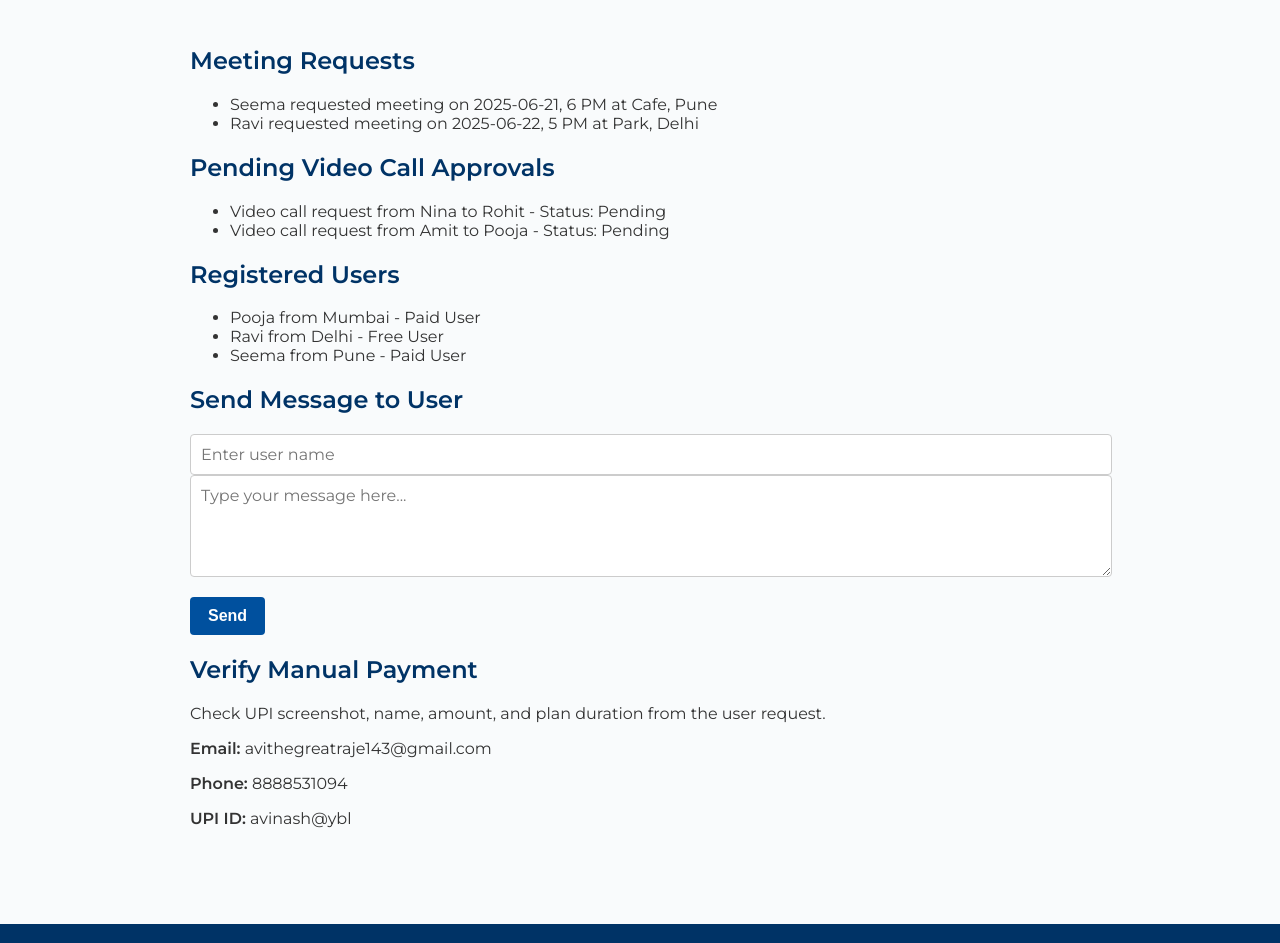
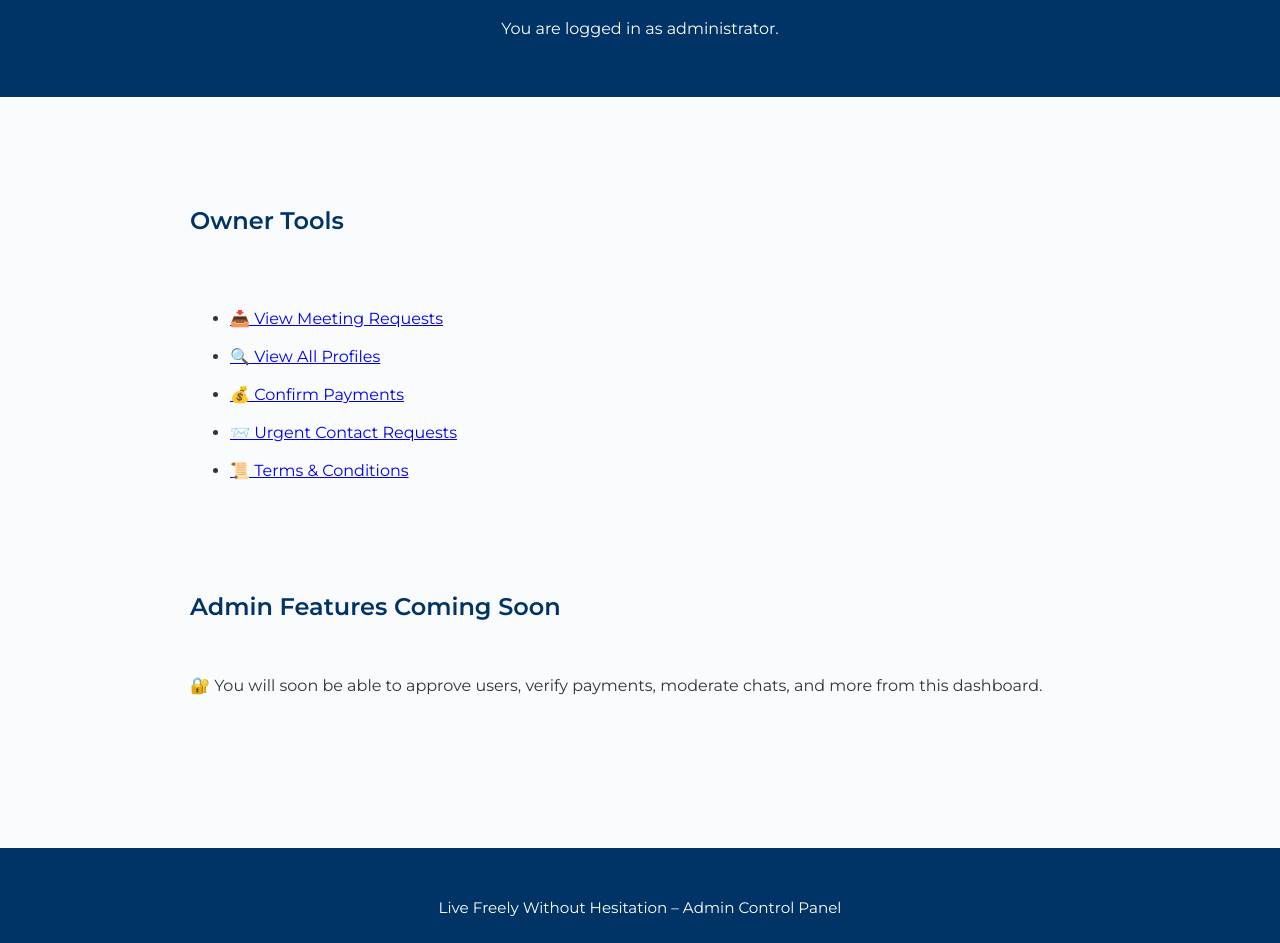
Before and after one commit to Avithegreatraje/live-freely-website, a plain HTML site: page admin_dashboard.html in a window 1280 px wide. Shown: the part 193-1136 px from the top of the page. Drawn offline with Linux system fonts and the light colour scheme.

Commit message:
Update admin_dashboard.html

```diff
--- a/admin_dashboard.html
+++ b/admin_dashboard.html
@@ -3,124 +3,63 @@
 <head>
   <meta charset="UTF-8" />
   <meta name="viewport" content="width=device-width, initial-scale=1.0" />
-  <title>Admin Panel - Live Freely Without Hesitation</title>
+  <title>Admin Dashboard - Live Freely Without Hesitation</title>
+
   <link rel="icon" href="https://i.imgur.com/VyZQYtp.png" type="image/png" />
   <link rel="stylesheet" href="styles.css" />
-  <link rel="preconnect" href="https://fonts.googleapis.com" />
-  <link rel="preconnect" href="https://fonts.gstatic.com" crossorigin />
   <link href="https://fonts.googleapis.com/css2?family=Montserrat:wght@400;600&display=swap" rel="stylesheet" />
 
-  <!-- Google Verification -->
+  <!-- Google Site Verification -->
   <meta name="google-site-verification" content="sYRsRWsq1T6gsl6WwZyCF6nWExC-oc9bu84mUo2ksc0" />
 
-  <!-- SEO Meta Tags -->
-  <meta name="description" content="Admin dashboard to manage Live Freely Without Hesitation - a matchmaking platform for singles and single parents." />
-  <meta name="keywords" content="admin, matchmaking, owner dashboard, profile moderation, meeting requests" />
+  <!-- SEO -->
+  <meta name="description" content="Admin dashboard for managing user activities, meetings, and approvals on Live Freely Without Hesitation." />
+  <meta name="keywords" content="admin dashboard, owner inbox, manage users, matchmaking site, Avinash Dahat" />
   <meta name="author" content="Avinash Dahat" />
   <meta name="robots" content="noindex, nofollow" />
-  <meta property="og:title" content="Admin Panel - Live Freely Without Hesitation" />
-  <meta property="og:description" content="Owner dashboard to manage users, payments, and meetings." />
+  <link rel="canonical" href="https://avithegreatraje.github.io/live-freely-website/admin_dashboard.html" />
+
+  <!-- Open Graph -->
+  <meta property="og:title" content="Admin Dashboard - Live Freely Without Hesitation" />
+  <meta property="og:description" content="Access all meeting requests and user data as the site owner." />
   <meta property="og:image" content="https://i.imgur.com/VyZQYtp.png" />
   <meta property="og:url" content="https://avithegreatraje.github.io/live-freely-website/admin_dashboard.html" />
+  <meta property="og:type" content="website" />
+
+  <!-- Twitter Card -->
   <meta name="twitter:card" content="summary_large_image" />
+  <meta name="twitter:title" content="Admin Dashboard - Live Freely" />
+  <meta name="twitter:description" content="Secure dashboard for the owner of the matchmaking platform." />
+  <meta name="twitter:image" content="https://i.imgur.com/VyZQYtp.png" />
 </head>
 
 <body>
   <header>
-    <img src="https://i.imgur.com/VyZQYtp.png" alt="Logo" class="logo" />
-    <h1>Admin Dashboard</h1>
-    <p>Logged in as <strong>Avinash Dahat (Owner)</strong></p>
+    <img src="https://i.imgur.com/VyZQYtp.png" alt="Site Logo" class="logo" />
+    <h1>Welcome, Avinash Dahat (Owner)</h1>
+    <p>You are logged in as administrator.</p>
   </header>
 
   <main>
-    <section class="admin-section">
-      <h2>Meeting Requests</h2>
-      <ul id="meetingRequests"></ul>
+    <section class="user-section">
+      <h2>Owner Tools</h2>
+      <ul>
+        <li><a href="owner-inbox.html">📥 View Meeting Requests</a></li>
+        <li><a href="profiles.html">🔍 View All Profiles</a></li>
+        <li><a href="payment.html">💰 Confirm Payments</a></li>
+        <li><a href="contact.html">📨 Urgent Contact Requests</a></li>
+        <li><a href="terms.html">📜 Terms & Conditions</a></li>
+      </ul>
     </section>
 
-    <section class="admin-section">
-      <h2>Pending Video Call Approvals</h2>
-      <ul id="videoRequests"></ul>
-    </section>
-
-    <section class="admin-section">
-      <h2>Registered Users</h2>
-      <ul id="userList"></ul>
-    </section>
-
-    <section class="admin-section">
-      <h2>Send Message to User</h2>
-      <input type="text" id="targetUser" placeholder="Enter user name" />
-      <textarea id="adminMessage" placeholder="Type your message here..."></textarea>
-      <button onclick="sendMessageToUser()">Send</button>
-    </section>
-
-    <section class="admin-section">
-      <h2>Verify Manual Payment</h2>
-      <p>Check UPI screenshot, name, amount, and plan duration from the user request.</p>
-      <p><strong>Email:</strong> avithegreatraje143@gmail.com</p>
-      <p><strong>Phone:</strong> 8888531094</p>
-      <p><strong>UPI ID:</strong> avinash@ybl</p>
+    <section class="user-section">
+      <h2>Admin Features Coming Soon</h2>
+      <p>🔐 You will soon be able to approve users, verify payments, moderate chats, and more from this dashboard.</p>
     </section>
   </main>
 
   <footer>
-    <p>Live Freely Without Hesitation – Admin Panel by Avinash Dahat</p>
+    <p>Live Freely Without Hesitation – Admin Control Panel</p>
   </footer>
-
-  <script>
-    const adminData = {
-      meetingRequests: [
-        { name: "Seema", date: "2025-06-21", time: "6 PM", place: "Cafe, Pune" },
-        { name: "Ravi", date: "2025-06-22", time: "5 PM", place: "Park, Delhi" }
-      ],
-      videoRequests: [
-        { from: "Nina", to: "Rohit", status: "Pending" },
-        { from: "Amit", to: "Pooja", status: "Pending" }
-      ],
-      users: [
-        { name: "Pooja", city: "Mumbai", paid: true },
-        { name: "Ravi", city: "Delhi", paid: false },
-        { name: "Seema", city: "Pune", paid: true }
-      ]
-    };
-
-    function populateLists() {
-      const meetingList = document.getElementById("meetingRequests");
-      adminData.meetingRequests.forEach(req => {
-        const li = document.createElement("li");
-        li.innerText = `${req.name} requested meeting on ${req.date}, ${req.time} at ${req.place}`;
-        meetingList.appendChild(li);
-      });
-
-      const videoList = document.getElementById("videoRequests");
-      adminData.videoRequests.forEach(v => {
-        const li = document.createElement("li");
-        li.innerText = `Video call request from ${v.from} to ${v.to} - Status: ${v.status}`;
-        videoList.appendChild(li);
-      });
-
-      const userList = document.getElementById("userList");
-      adminData.users.forEach(user => {
-        const li = document.createElement("li");
-        li.innerText = `${user.name} from ${user.city} - ${user.paid ? "Paid User" : "Free User"}`;
-        userList.appendChild(li);
-      });
-    }
-
-    function sendMessageToUser() {
-      const user = document.getElementById("targetUser").value;
-      const msg = document.getElementById("adminMessage").value;
-      if (!user || !msg.trim()) {
-        alert("Please fill out both user name and message.");
-        return;
-      }
-      alert(`Message sent to ${user}: "${msg}"`);
-      document.getElementById("targetUser").value = "";
-      document.getElementById("adminMessage").value = "";
-    }
-
-    window.onload = populateLists;
-  </script>
 </body>
 </html>
```
Lines whose indentation alone changed are shown as unchanged.
